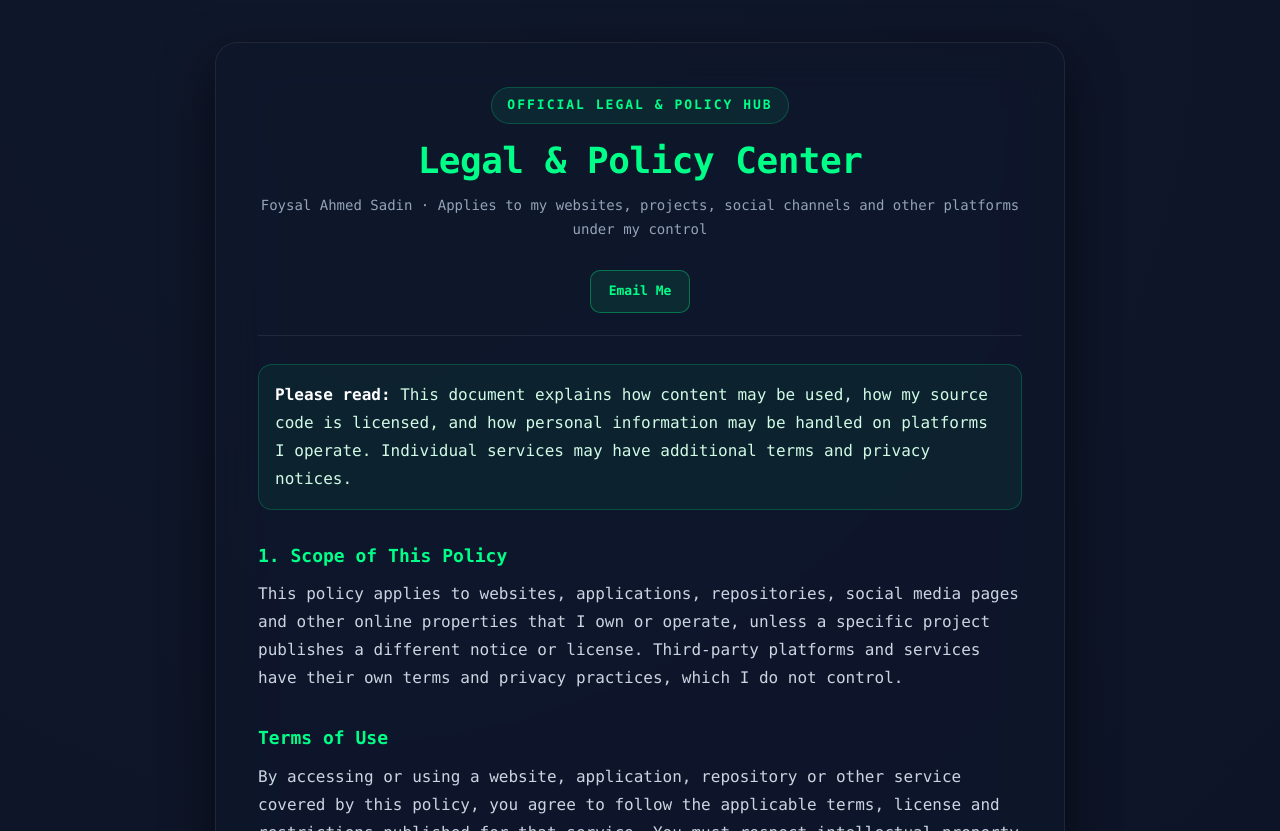
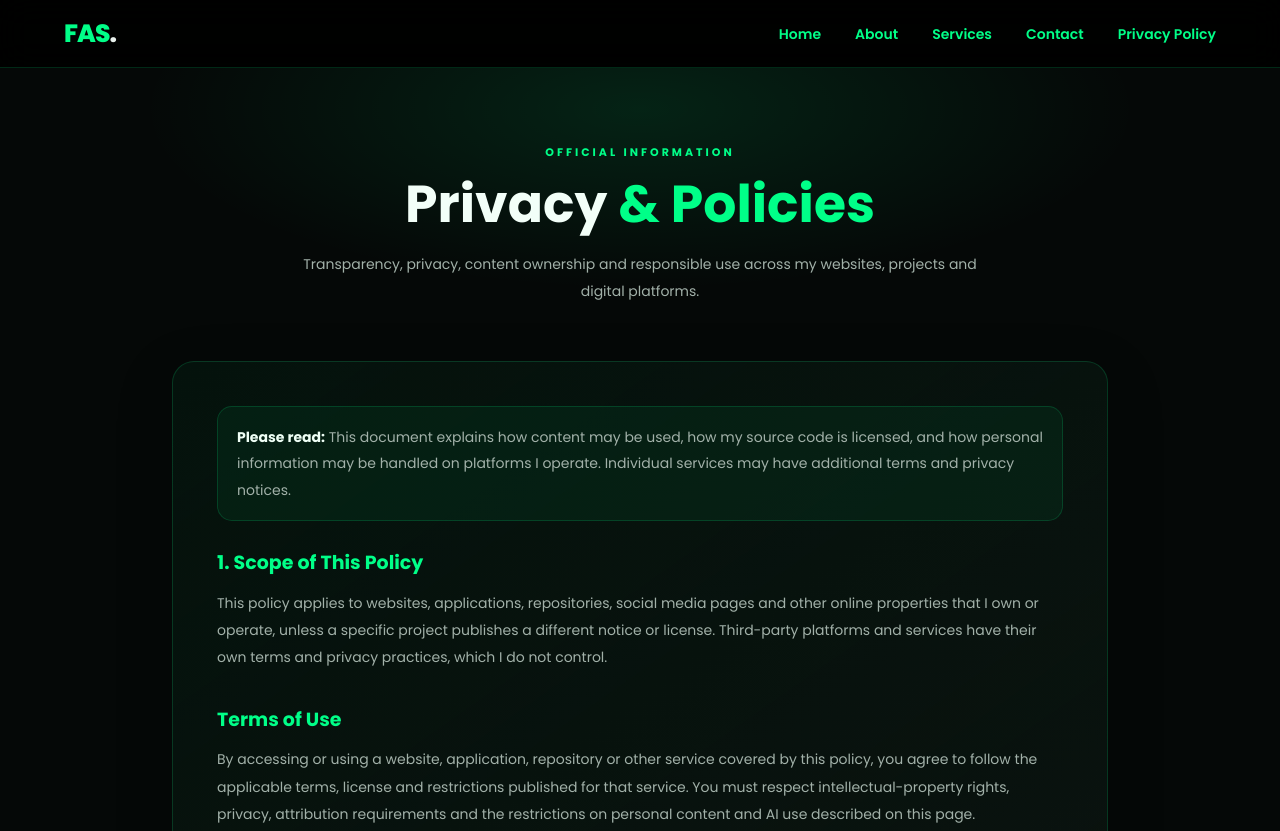
Before and after one commit to FoysalAhmmedSadin/portfolio, a plain HTML site: page privacy-policy.html in a window 1280 px wide. Shown: the top 831 px of the page. Drawn offline with Linux system fonts and the light colour scheme.

Commit message:
Redesign privacy policy page to match portfolio theme

```diff
--- a/privacy-policy.html
+++ b/privacy-policy.html
@@ -3,49 +3,55 @@
 <head>
   <meta charset="UTF-8">
   <meta name="viewport" content="width=device-width, initial-scale=1.0">
-  <meta name="theme-color" content="#020617">
-  <meta name="description" content="Legal, privacy, source-code licensing, copyright and acceptable-use policies of Foysal Ahmed Sadin.">
-  <title>Legal &amp; Policy Center — Foysal Ahmed Sadin</title>
+  <meta name="theme-color" content="#050807">
+  <meta name="description" content="Privacy policy, source-code licensing, copyright and acceptable-use policies of Foysal Ahmmed Sadin.">
+  <title>Privacy Policy | Foysal Ahmmed Sadin</title>
+  <link href="https://fonts.googleapis.com/css2?family=Poppins:wght@300;400;500;600;700;800&display=swap" rel="stylesheet">
+  <link rel="stylesheet" href="style.css">
   <style>
-    *,*::before,*::after{box-sizing:border-box;margin:0;padding:0}
-    html{scroll-behavior:smooth}
-    body{min-height:100vh;background:radial-gradient(circle at 30% 0%,#0f172a,#020617);color:#f1f5f9;font-family:"Cascadia Code","Fira Code","JetBrains Mono","SFMono-Regular",Consolas,"Liberation Mono",monospace;line-height:1.75;-webkit-font-smoothing:antialiased;padding:28px 0}
-    .policy-card{width:92%;max-width:850px;margin:auto;background:rgba(15,23,42,.68);backdrop-filter:blur(24px) saturate(1.2);-webkit-backdrop-filter:blur(24px) saturate(1.2);border:1px solid rgba(255,255,255,.07);border-radius:22px;box-shadow:0 20px 50px rgba(0,0,0,.55);padding:30px 20px 38px}
-    header{text-align:center;margin-bottom:28px;padding-bottom:22px;border-bottom:1px solid rgba(255,255,255,.08)}
-    .badge{display:inline-block;font-size:12px;font-weight:800;letter-spacing:2px;text-transform:uppercase;color:#00FF88;background:rgba(0,255,136,.08);padding:6px 15px;border:1px solid rgba(0,255,136,.2);border-radius:100px;margin-bottom:14px}
-    h1{font-size:clamp(25px,5vw,36px);line-height:1.25;font-weight:800;letter-spacing:-.5px;color:#00FF88}
-    .subtitle{color:#94a3b8;font-size:14px;margin-top:10px}
-    .header-email-button{display:inline-block;margin-top:14px;padding:9px 18px;border:1px solid rgba(0,255,136,.35);border-radius:10px;background:rgba(0,255,136,.09);color:#00FF88;font-size:13px;font-weight:800;text-decoration:none;transition:background .2s,border-color .2s}
-    .header-email-button:hover{background:rgba(0,255,136,.16);border-color:#00FF88;text-decoration:none}
-    nav{display:flex;flex-wrap:wrap;gap:8px;margin:20px 0 28px;padding:14px;border:1px solid rgba(255,255,255,.08);border-radius:14px;background:rgba(2,6,23,.35)}
-    nav a{font-size:12px;padding:5px 9px;border:1px solid rgba(0,255,136,.16);border-radius:8px;background:rgba(0,255,136,.045)}
-    h2{font-size:17px;scroll-margin-top:18px;font-weight:750;color:#00FF88;margin:30px 0 9px}
-    p{font-size:15px;color:#cbd5e1;margin-bottom:14px}
-    strong{color:#fff}
-    ul{padding-left:22px;margin:0 0 17px;color:#cbd5e1}
-    li{padding-left:4px;margin:7px 0;font-size:15px}
-    li::marker{color:#00FF88}
-    a{color:#00FF88;text-decoration:none;overflow-wrap:anywhere}
-    a:hover{text-decoration:underline}
-    .notice{border:1px solid rgba(0,255,136,.2);background:rgba(0,255,136,.055);border-radius:14px;padding:16px;margin:20px 0;color:#d1fae5}
-    .email-card{text-align:center;background:rgba(0,255,136,.07);border:1px solid rgba(0,255,136,.2);border-radius:14px;padding:19px 14px;margin:24px 0}
-    .email-card span{display:block;color:#94a3b8;font-size:12px;margin-bottom:7px}
-    .email-card a{font-size:clamp(17px,4vw,22px);font-weight:800}
-    .updated{color:#94a3b8;font-size:13px;text-align:center;margin-top:12px}
-    footer{margin-top:34px;padding-top:19px;border-top:1px solid rgba(255,255,255,.07);text-align:center;color:#64748b;font-size:12px}
-    @media(min-width:640px){body{padding:42px 0}.policy-card{padding:44px 42px}.badge{font-size:13px}h2{font-size:18px}p,li{font-size:16px}}
+    .policy-hero{padding:76px 22px 36px;text-align:center;background:radial-gradient(ellipse at 50% 15%,rgba(0,255,136,.11),transparent 55%)}
+    .policy-hero .section-kicker{margin-bottom:12px}
+    .policy-hero h1{margin:0;color:#f2fff8;font-size:clamp(32px,5vw,52px);line-height:1.2}
+    .policy-hero h1 span{color:var(--accent)}
+    .policy-hero p{max-width:720px;margin:16px auto 0;color:var(--muted);font-size:14px;line-height:1.9}
+    .policy-wrap{max-width:980px;margin:0 auto;padding:20px 22px 90px}
+    .policy-content{padding:clamp(22px,4vw,44px);border:1px solid var(--line);border-radius:22px;background:linear-gradient(145deg,rgba(0,255,136,.045),rgba(12,19,16,.96) 24%);box-shadow:0 18px 55px rgba(0,0,0,.22)}
+    .policy-content h2{margin:34px 0 12px;text-align:left;color:var(--accent);font-size:19px;line-height:1.5;scroll-margin-top:100px}
+    .policy-content h2:first-of-type{margin-top:28px}
+    .policy-content p,.policy-content li{color:var(--muted);font-size:14px;line-height:1.95}
+    .policy-content p{margin:0 0 15px}
+    .policy-content strong{color:#effff6}
+    .policy-content ul{padding-left:22px;margin:0 0 18px}
+    .policy-content li{padding-left:5px;margin:7px 0}
+    .policy-content li::marker{color:var(--accent)}
+    .policy-content a{color:var(--accent);text-decoration:none;overflow-wrap:anywhere}
+    .policy-content a:hover{text-decoration:underline}
+    .policy-content .notice{margin:0 0 26px;padding:17px 19px;border:1px solid var(--line);border-radius:15px;background:rgba(0,255,136,.055);color:var(--muted);font-size:14px;line-height:1.9}
+    .policy-content .email-card{margin:28px 0 8px;padding:22px;text-align:center;border:1px solid var(--line);border-radius:16px;background:rgba(0,255,136,.055)}
+    .policy-content .email-card span{display:block;margin-bottom:8px;color:var(--muted);font-size:12px}
+    .policy-content .email-card a{font-size:clamp(17px,3vw,22px);font-weight:700}
+    @media(max-width:600px){.policy-hero{padding:58px 18px 25px}.policy-wrap{padding:12px 16px 65px}.policy-content p,.policy-content li{font-size:13px}.policy-content h2{font-size:17px}}
   </style>
 </head>
 <body>
-<main class="policy-card">
-  <header>
-    <span class="badge">Official Legal &amp; Policy Hub</span>
-    <h1>Legal &amp; Policy Center</h1>
-    <p class="subtitle">Foysal Ahmed Sadin · Applies to my websites, projects, social channels and other platforms under my control</p>
-    <a class="header-email-button" href="mailto:foysal24x7@gmail.com">Email Me</a>
+  <nav class="navbar" aria-label="Main navigation">
+    <a class="brand" href="index.html#home">FAS<span>.</span></a>
+    <ul>
+      <li><a href="index.html#home">Home</a></li>
+      <li><a href="index.html#about">About</a></li>
+      <li><a href="index.html#services">Services</a></li>
+      <li><a href="mailto:foysal24x7@gmail.com">Contact</a></li>
+      <li><a href="privacy-policy.html" aria-current="page">Privacy Policy</a></li>
+    </ul>
+  </nav>
+  <header class="policy-hero">
+    <div class="section-kicker">OFFICIAL INFORMATION</div>
+    <h1>Privacy <span>&amp; Policies</span></h1>
+    <p>Transparency, privacy, content ownership and responsible use across my websites, projects and digital platforms.</p>
   </header>
-
-  <div class="notice"><strong>Please read:</strong> This document explains how content may be used, how my source code is licensed, and how personal information may be handled on platforms I operate. Individual services may have additional terms and privacy notices.</div>
+  <main class="policy-wrap">
+    <article class="policy-content">
+<div class="notice"><strong>Please read:</strong> This document explains how content may be used, how my source code is licensed, and how personal information may be handled on platforms I operate. Individual services may have additional terms and privacy notices.</div>
 
   <h2 id="scope">1. Scope of This Policy</h2>
   <p>This policy applies to websites, applications, repositories, social media pages and other online properties that I own or operate, unless a specific project publishes a different notice or license. Third-party platforms and services have their own terms and privacy practices, which I do not control.</p>
@@ -155,6 +161,18 @@
   </div>
 
   <footer>© Foysal Ahmed Sadin. All rights reserved for personal media and materials not separately licensed.<br>Source code is licensed under the terms stated in its repository.</footer>
-</main>
+    </article>
+  </main>
+  <footer>
+    <div class="footer-brand">FAS<span>.</span></div>
+    <div class="socials">
+      <a href="index.html#home">Home</a>
+      <a href="index.html#about">About</a>
+      <a href="index.html#services">Services</a>
+      <a href="mailto:foysal24x7@gmail.com">Email</a>
+      <a href="https://github.com/FoysalAhmmedSadin" target="_blank" rel="noopener noreferrer">GitHub</a>
+    </div>
+    <p>© 2025–2026 Foysal Ahmmed Sadin. All rights reserved.</p>
+  </footer>
 </body>
 </html>
```
